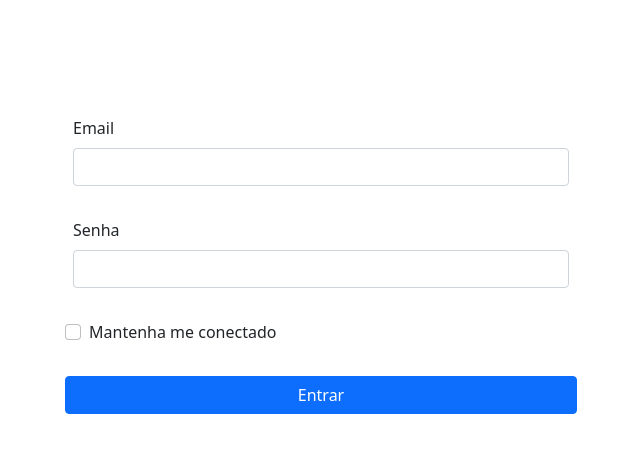
After one commit to euoguss/e-commerce, a Flask app: page /client/login in a window 1280 px wide. The commit adds this page. Shown: the top 453 px of the page, without its empty margins (319-959 px from the left). Run offline with Flask 3, Linux system fonts and the light colour scheme.

Commit message:
iniciando a implementação de login

```diff
--- a/database/data.sql
+++ /dev/null
@@ -1 +0,0 @@
-use mydb;
--- a/routes/client.py
+++ b/routes/client.py
@@ -4,11 +4,11 @@ from database.database import bancoDeDados
 db = bancoDeDados()
 client_route = Blueprint("client", __name__)
 
-@client_route.route("/add")
-def add_client():
-    return render_template("form_add_user.html")
+# @client_route.route("/add")
+# def add_client():
+#     return render_template("form_add_user.html")
 
-@client_route.route("/", methods=['GET','POST'])
+@client_route.route("/add", methods=['GET', 'POST'])
 def insert_client():
     if request.method == "POST":
         Nome = request.form['Nome']
@@ -20,6 +20,7 @@ def insert_client():
         Tel = request.form['Tel']
         values = (Cpf,Nome,Email,Senha,Tel,Ender,Nasc)
         db.singup(values)
+        return render_template("login.html")
         # print(values)
 
         ...
@@ -27,8 +28,18 @@ def insert_client():
     # print(data)
     # values = (data)
     #
-    return render_template('form_add_user.html')
+    return render_template("form_add_user.html")
     ...
+
+@client_route.route("/login", methods=['GET', 'POST'])
+def singin():
+    if request.method == "POST":
+        Email = request.form['Email']
+        Senha = request.form['Senha']
+        values = (Email,Senha)
+        db.singin(values)
+        return render_template("acount.html")
+    return render_template("login.html")
 
 @client_route.route("/acount")
 def acount():
--- a/templates/acount.html
+++ b/templates/acount.html
@@ -10,6 +10,7 @@
 
     <h1 class="text-center">Minha conta</h1>
 
+
     <script src="https://cdn.jsdelivr.net/npm/bootstrap@5.3.3/dist/js/bootstrap.bundle.min.js" integrity="sha384-YvpcrYf0tY3lHB60NNkmXc5s9fDVZLESaAA55NDzOxhy9GkcIdslK1eN7N6jIeHz" crossorigin="anonymous"></script>
   </body>
 </html>
--- a/templates/form_add_user.html
+++ b/templates/form_add_user.html
@@ -90,7 +90,8 @@
           <input type="text" name="NascD" class="form-control" id="inputZip" placeholder="DD">
         </div>
         <div class="col-md-4" style="margin-top: 48px;">
-          <input type="text" name="NascM" class="form-control" id="inputZip" placeholder="MM"></div>
+          <input type="text" name="NascM" class="form-control" id="inputZip" placeholder="MM">
+        </div>
         <div class="col-md-4" style="margin-top: 48px;">
           <input type="text" name="NascA" class="form-control" id="inputZip" placeholder="AAAA"></div>
 
--- a/templates/index.html
+++ b/templates/index.html
@@ -39,7 +39,9 @@
                   <li><a class="dropdown-item" href="#">Refrigerações</a></li>
                 </ul>
             </ul>
-            <form class="d-flex" role="search">
+            <button class="btn btn-outline-success" type="submit"><a href="{{url_for('client.singin')}}"><img src="{{ url_for('static', filename='assets/carrinho.png')}}" alt="Imagem carrinho" width="21px" height="21px"></a></button>
+            <form class="d-flex" role="search" style="padding: 5px;">
+              <form class="d-flex" role="search">
               <input class="form-control me-2" type="search" placeholder="Pesquisar" aria-label="Search">
               <button class="btn btn-outline-success" type="submit"><img src="{{url_for('static', filename='assets/lupa.png')}}" alt="Imagem pesquisa" width="15px" height="15px"></a></button>
             </form>
--- /dev/null
+++ b/templates/login.html
@@ -0,0 +1,28 @@
+<!doctype html>
+<html lang="en">
+  <head>
+    <meta charset="utf-8">
+    <meta name="viewport" content="width=device-width, initial-scale=1">
+    <link href="https://cdn.jsdelivr.net/npm/bootstrap@5.0.2/dist/css/bootstrap.min.css" rel="stylesheet" integrity="sha384-EVSTQN3/azprG1Anm3QDgpJLIm9Nao0Yz1ztcQTwFspd3yD65VohhpuuCOmLASjC" crossorigin="anonymous">
+
+    <title>Entrando</title>
+  </head>
+  <body>
+  <form class="row g-3" style="margin-left: 30%; margin-right: 30%; margin-top: 100px;" action="{{url_for('client.singin')}}" method="POST">
+      <div class="mb-3">
+        <label for="exampleInputEmail1" class="form-label">Email</label>
+        <input type="email" name="Email" class="form-control" id="exampleInputEmail1" aria-describedby="emailHelp">
+      </div>
+      <div class="mb-3">
+        <label for="exampleInputPassword1" class="form-label">Senha</label>
+        <input type="password" name="Senha" class="form-control" id="exampleInputPassword1">
+      </div>
+      <div class="mb-3 form-check">
+        <input type="checkbox" class="form-check-input" id="exampleCheck1">
+        <label class="form-check-label" for="exampleCheck1">Mantenha me conectado</label>
+      </div>
+      <button type="submit" class="btn btn-primary">Entrar</button>
+  </form>
+  <script src="https://cdn.jsdelivr.net/npm/bootstrap@5.0.2/dist/js/bootstrap.bundle.min.js" integrity="sha384-MrcW6ZMFYlzcLA8Nl+NtUVF0sA7MsXsP1UyJoMp4YLEuNSfAP+JcXn/tWtIaxVXM" crossorigin="anonymous"></script>
+  </body>
+</html>
```
Also changed, not shown: controller/controller.py (added, +9 -0 lines), database/database.py (+19 -1 lines), static/assets/carrinho.png (added), static/assets/fundo-header-escuro.jpg (deleted), static/assets/fundo-header.jpg (deleted), static/assets/hardware-logo.png (deleted).
